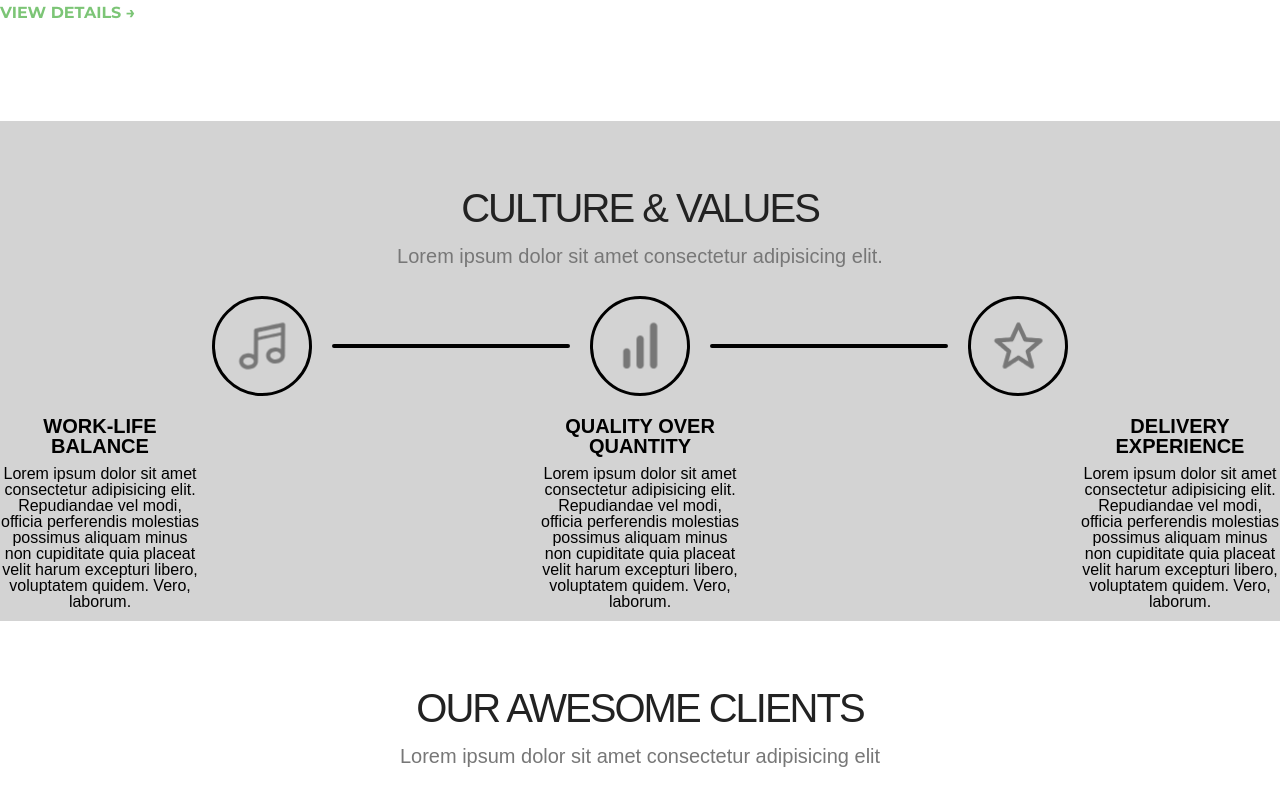
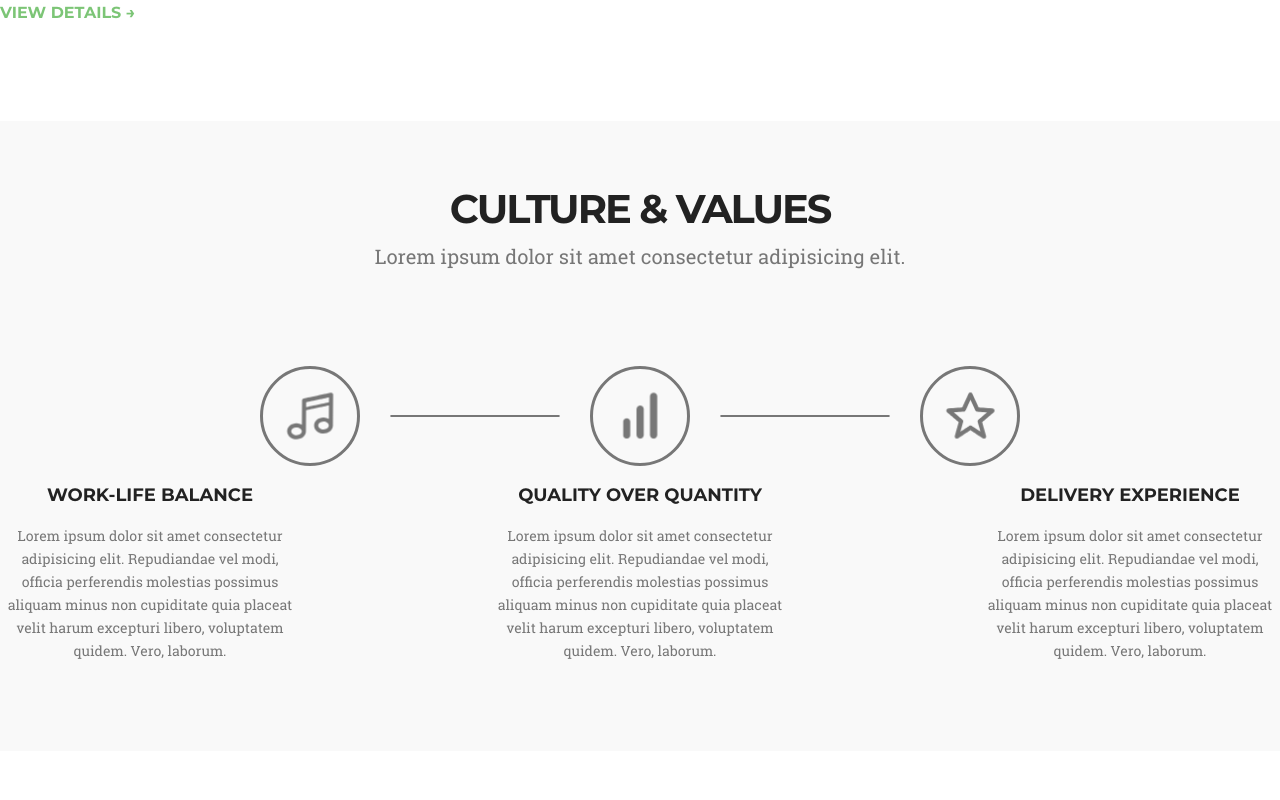
Before and after one commit to staszek998/WWDC3-treehouse, a React (Create React App) app: page / in a window 1280 px wide. Shown: the part 2700-3500 px from the top of the page. Built offline with nearby package versions, Linux system fonts and the light colour scheme.

Commit message:
Add proper styling to the Culture&Values section

```diff
--- a/src/App.css
+++ b/src/App.css
@@ -518,9 +518,9 @@ nav a {
     margin-top: 20px; }
 
 .culture-and-values {
-  background-color: lightgray;
   padding: 50px 0;
-  height: 500px; }
+  background-color: #f9f9f9;
+  height: 630px; }
   .culture-and-values .container {
     display: flex;
     flex-direction: column;
@@ -534,7 +534,7 @@ nav a {
   flex-wrap: nowrap;
   justify-content: center;
   align-items: center;
-  margin-top: 30px;
+  margin-top: 100px;
   width: 100%; }
 
 .culture__images {
@@ -546,7 +546,7 @@ nav a {
   width: 100%; }
 
 .images__circle {
-  border: 3px solid black;
+  border: 3px solid #777777;
   border-radius: 50%;
   width: 100px;
   height: 100px;
@@ -560,10 +560,10 @@ nav a {
   transform: translate(-50%, -50%); }
 
 .images__hr {
-  border: 2px solid black;
+  border: 1px solid #777777;
   border-radius: 5px;
-  width: 238px;
-  margin: 0 20px; }
+  width: 170px;
+  margin: 0 30px; }
 
 .culture__description {
   display: flex;
@@ -576,7 +576,7 @@ nav a {
 
 .description__wrapper {
   height: 100px;
-  width: 200px;
+  width: 300px;
   display: flex;
   flex-direction: column;
   flex-wrap: nowrap;
@@ -584,13 +584,23 @@ nav a {
   align-items: center; }
 
 .description__title {
-  font-size: 20px;
-  font-weight: bolder;
-  margin-bottom: 10px; }
+  font-size: 18px;
+  letter-spacing: 0px;
+  color: #222222;
+  font-family: "Montserrat Bold";
+  margin-bottom: 20px; }
 
 .description__title,
 .description__text {
   text-align: center; }
+
+.description__text {
+  font-size: 14px;
+  letter-spacing: 0px;
+  color: #777777;
+  font-family: "Roboto Slab";
+  text-align: center;
+  line-height: 23px; }
 
 .contact {
   background-color: #5ed271; }
--- a/src/js/sections/Culture&Values.jsx
+++ b/src/js/sections/Culture&Values.jsx
@@ -11,8 +11,8 @@ class CultureAndValues extends Component {
     return (
       <div className="culture-and-values">
         <div className="container">
-          <h2 className="section-title sans-serif">CULTURE & VALUES</h2>
-          <h4 className="section-subtitle sans-serif">
+          <h2 className="section-title">CULTURE & VALUES</h2>
+          <h4 className="section-subtitle">
             Lorem ipsum dolor sit amet consectetur adipisicing elit.
           </h4>
           <div className="culture__wrapper">
--- a/src/scss/sections/_culture-&-values.scss
+++ b/src/scss/sections/_culture-&-values.scss
@@ -1,7 +1,7 @@
 .culture-and-values {
-  background-color: lightgray;
   padding: 50px 0;
-  height: 500px;
+  background-color: #f9f9f9;
+  height: 630px;
 
   .container {
     display: flex;
@@ -18,7 +18,7 @@
   flex-wrap: nowrap;
   justify-content: center;
   align-items: center;
-  margin-top: 30px;
+  margin-top: 100px;
   width: 100%;
 }
 
@@ -32,7 +32,7 @@
 }
 
 .images__circle {
-  border: 3px solid black;
+  border: 3px solid rgb(119, 119, 119);
   border-radius: 50%;
   width: 100px;
   height: 100px;
@@ -48,10 +48,10 @@
 }
 
 .images__hr {
-  border: 2px solid black;
+  border: 1px solid rgb(119, 119, 119);
   border-radius: 5px;
-  width: 238px;
-  margin: 0 20px;
+  width: 170px;
+  margin: 0 30px;
 }
 
 .culture__description {
@@ -66,7 +66,7 @@
 
 .description__wrapper {
   height: 100px;
-  width: 200px;
+  width: 300px;
   display: flex;
   flex-direction: column;
   flex-wrap: nowrap;
@@ -75,12 +75,23 @@
 }
 
 .description__title {
-  font-size: 20px;
-  font-weight: bolder;
-  margin-bottom: 10px;
+  font-size: 18px;
+  letter-spacing: 0px;
+  color: rgb(34, 34, 34);
+  font-family: "Montserrat Bold";
+  margin-bottom: 20px;
 }
 
 .description__title,
 .description__text {
   text-align: center;
 }
+
+.description__text {
+  font-size: 14px;
+  letter-spacing: 0px;
+  color: rgb(119, 119, 119);
+  font-family: "Roboto Slab";
+  text-align: center;
+  line-height: 23px;
+}
```
